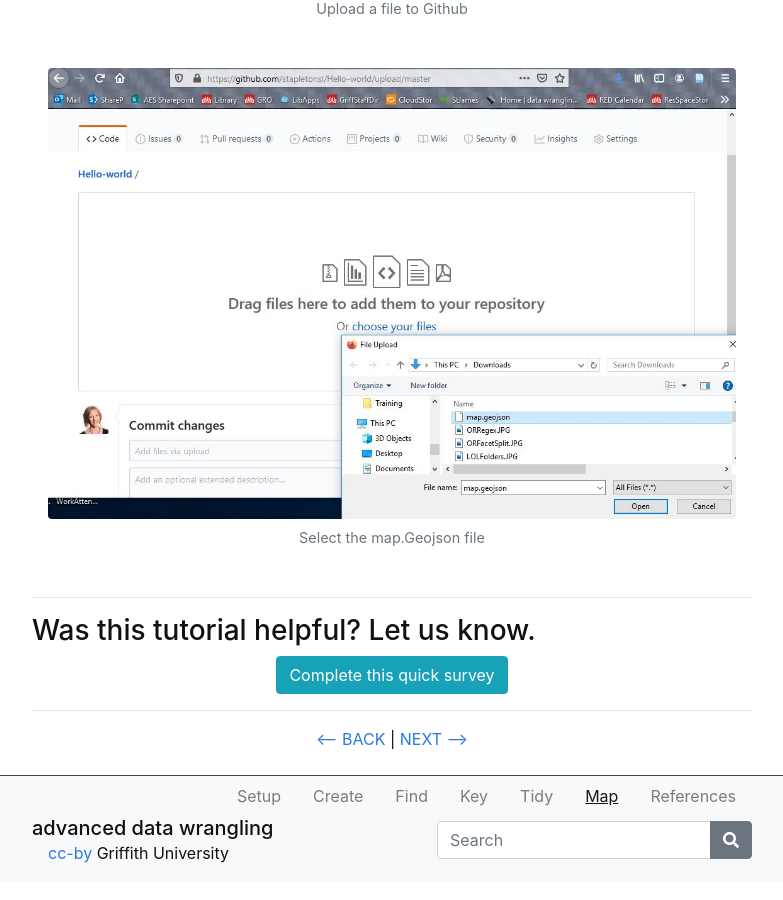
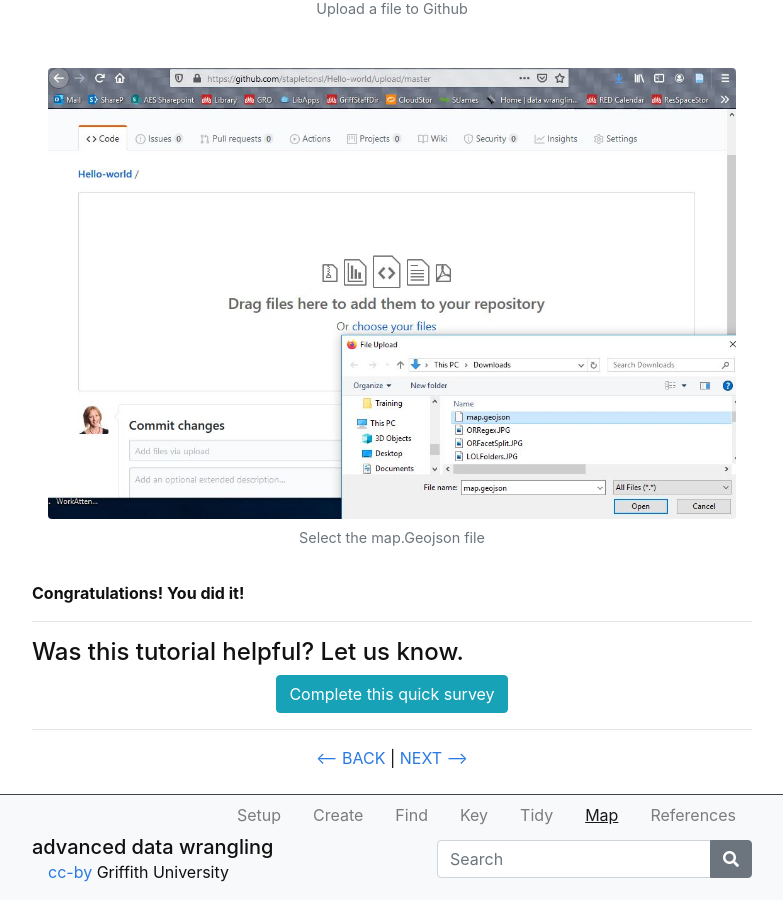
Before and after one commit to GULibrarySandbox/advanced-data-wrangle-old, a Jekyll site: the page built from content/6-lesson.md, in a window 1280 px wide and 900 px high, scrolled down 1995 px. Shown: the whole window, without its empty margins (248-1031 px from the left). Built offline with Jekyll 4.4.1, drawn with Linux system fonts in a browser that asks for light colours.

Commit message:
Update 6-lesson.md

```diff
--- a/content/6-lesson.md
+++ b/content/6-lesson.md
@@ -56,9 +56,12 @@ See the steps illustrated below.
 
 {% include figure.html img="ADORGitUpload.JPG" alt="Upload a file to Github repo" caption="Select the map.Geojson file" width="100%" %}
 
+
+**Congratulations! You did it!**
+
 ----
 
-### Was this tutorial helpful? Let us know.
+#### Was this tutorial helpful? Let us know.
 
 {% include button.md text="Complete this quick survey" link= "https://prodsurvey.rcs.griffith.edu.au/prodls200/index.php/589544?FeedbackSource=OpenRefineAdvancedGitHubpages&Discipline=Research&Client=&newtest=Y" color="info" %}
 
@@ -66,6 +69,6 @@ See the steps illustrated below.
 ----
 
 <p align="center">
-  <a href="https://griffithunilibrary.github.io/Advanced-data-wrangle/content/5-lesson.html"><-- BACK</a> |
-  <a href="https://griffithunilibrary.github.io/Advanced-data-wrangle/content/7-lesson.html">NEXT --></a>
+  <a href="https://griffithunilibrary.github.io/advanced-data-wrangle/content/5-lesson.html"><-- BACK</a> |
+  <a href="https://griffithunilibrary.github.io/advanced-data-wrangle/content/7-lesson.html">NEXT --></a>
 </p>
```
